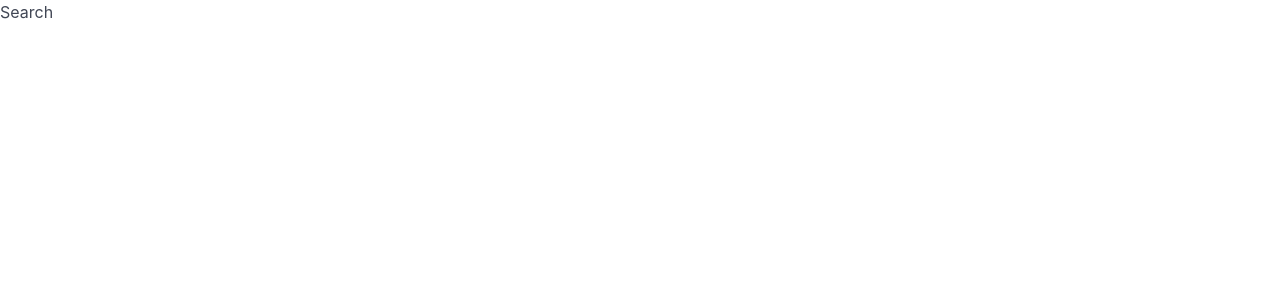
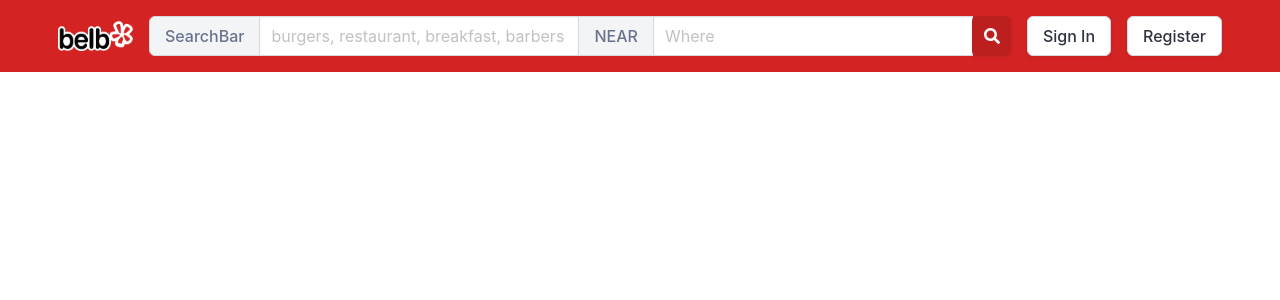
Before and after one commit to Hoang-ca/yelp-frontend, a React (Create React App) app: page /search in a window 1280 px wide. Shown: the top 300 px of the page. Built offline with nearby package versions, Linux system fonts and the light colour scheme.

Commit message:
add NavBar

```diff
--- /dev/null
+++ b/src/NavBar/NavBar.js
@@ -0,0 +1,15 @@
+import React from "react";
+import logo from '../assets/logo.png'
+import styles from './NavBar.module.css'
+import { SearchBar } from "../SearchBar/SearchBar";
+
+export function NavBar(){
+    return (
+        <div className={styles['nav-bar']}>
+            <img src={logo} className={styles.logo} alt = 'belb logo' />
+            <SearchBar small/>
+            <button className={`button ${styles['nav-button']}`}>Sign In</button>
+            <button className={`button ${styles['nav-button']}`}>Register</button>
+        </div>
+    );
+}
--- /dev/null
+++ b/src/NavBar/NavBar.module.css
@@ -0,0 +1,16 @@
+.nav-bar{
+    display: flex;
+    background: #d32323;
+    padding: 1rem 0;
+    align-items: center;
+    justify-content: center;
+}
+.logo{
+    width: 75px;
+    margin-right: 1rem;
+}
+
+:global(.button).nav-button{
+    margin-left: 1rem;
+
+}
--- a/src/Search/Search.js
+++ b/src/Search/Search.js
@@ -1,7 +1,10 @@
 import React from "react";
+import { NavBar } from "../NavBar/NavBar";
 
 export function Search(){
     return(
-        <div>Search</div>
+        <div>
+            <NavBar />
+        </div>
     );
 }
--- a/src/SearchBar/SearchBar.js
+++ b/src/SearchBar/SearchBar.js
@@ -1,22 +1,23 @@
 import React from "react";
 import styles from './SearchBar.module.css'
-export function SearchBar() {
+export function SearchBar(props) {
+    const sizeClass = props.small ? '' : 'is-medium';
     return (
         <div>
             <div className="field has-addons">
                 <p className="control">
-                    <button className="button is-static is-medium">SearchBar</button>
+                    <button className={`button is-static ${sizeClass}`}>SearchBar</button>
                 </p>
                 <p className="control">
-                    <input className={`input is-medium ${styles['input-control']}`} type="text" placeholder="burgers, restaurant, breakfast, barbers"/>
+                    <input className={`input ${sizeClass} ${styles['input-control']}`} type="text" placeholder="burgers, restaurant, breakfast, barbers"/>
                 </p>
                 <p className="control">
-                    <button className="button is-static is-medium">NEAR</button>
+                    <button className={`button is-static ${sizeClass}`}>NEAR</button>
                 </p>
                 <p className="control">
-                    <input className={`input is-medium ${styles['input-control']}`} type="text" placeholder="Where"/>
+                    <input className={`input ${sizeClass} ${styles['input-control']}`} type="text" placeholder="Where"/>
                 </p>
-                <button className={`button is-medium ${styles['search-button']}`}>
+                <button className={`button ${sizeClass} ${styles['search-button']}`}>
                     <span className={`icon is-small ${styles['search-icon']}`}><i className="fas fa-search"></i></span>
                 </button>
             </div>
```
